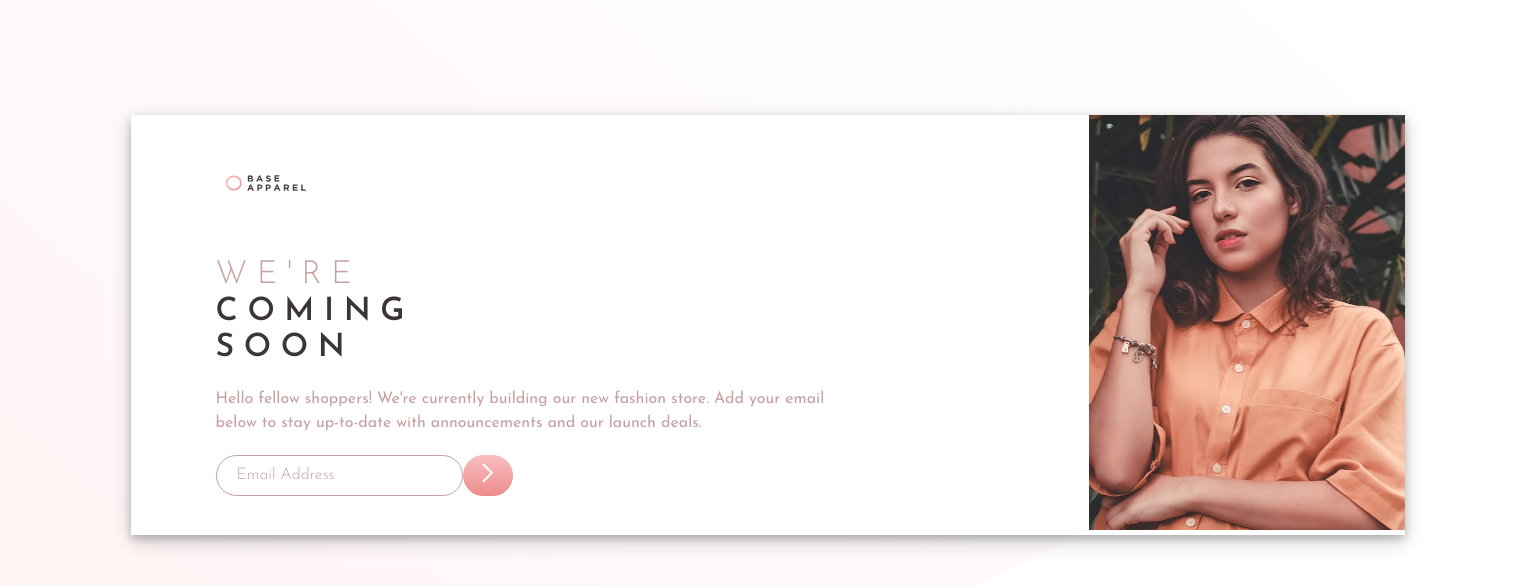
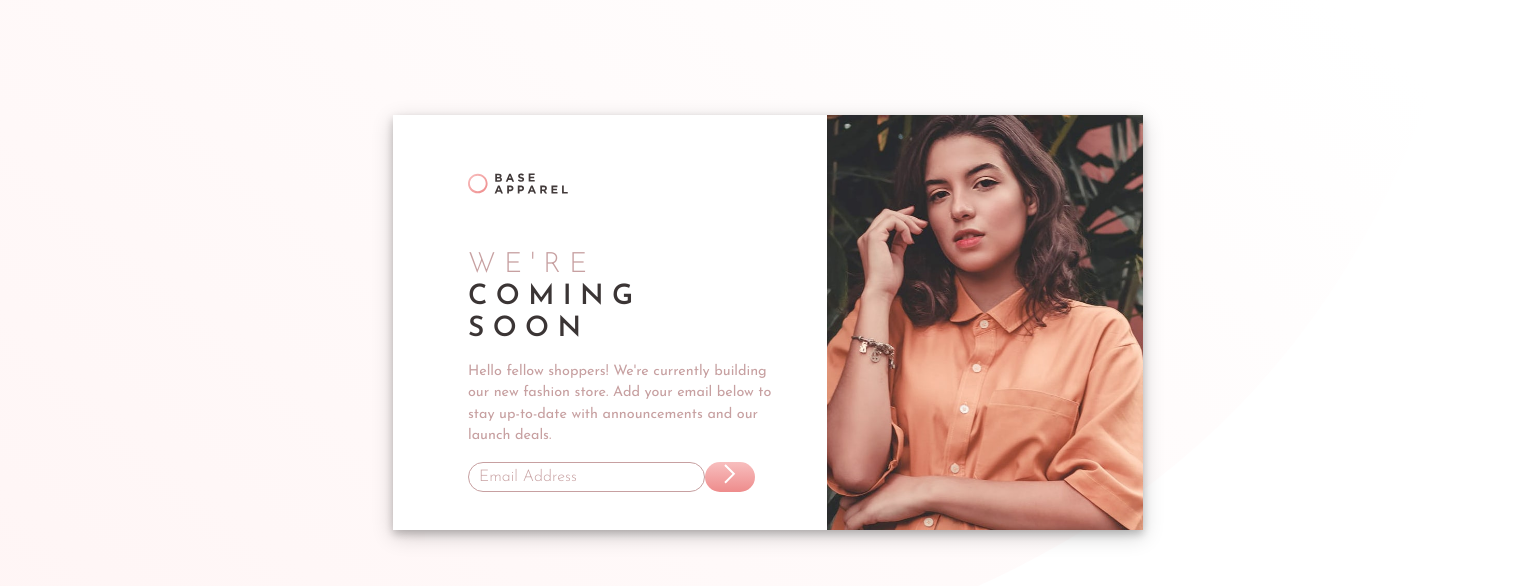
Before and after one commit to alana-nanz/coming-soon, a plain HTML site: page index.html in a window 1536 px wide. Drawn offline with Linux system fonts and the light colour scheme; a script that the page names is missing.

Commit message:
Adjusted width and margin of desktop elements

```diff
--- a/css/styles.css
+++ b/css/styles.css
@@ -69,7 +69,7 @@ input[type=text] {
   border-radius: 50px;
   font-weight: 300;
   width: 225px;
-  padding: 10px 0 10px 20px;
+  padding: 5px 0 5px 10px;
 }
 
 button {
@@ -98,21 +98,26 @@ button {
     display: inline;
   }
 
+  .hero-container {
+    height: 415px;
+  }
+
   .logo-desktop {
-    margin: 10px;
-    padding: 20px 0 40px 0;
+    margin: 0;
+    padding: 20px 0 50px 0;
   }
 
   .logo-image-desktop {
-    width: 80px;
+    width: 100px;
     padding: 0;
     margin: 0;
   }
 
   .container {
-    width: 83%;
+    width: 750px;
+    height: 415px;
     box-shadow: 0 4px 8px 0 rgba(0, 0, 0, 0.2), 0 6px 20px 0 rgba(0, 0, 0, 0.19);
-    margin: 115px 70px;
+    margin: 115px 0;
     background-color: white;
     display: flex;
     flex-direction: row-reverse;
@@ -128,25 +133,30 @@ button {
   }
 
   main {
-    display: 415px;
     display: flex;
     flex-direction: column;
     justify-content: center;
     align-items: flex-start;
-    padding-left: 85px;
+    padding-left: 75px;
   }
 
   h1, p {
     text-align: left;
-    padding: 10px 0;
-    margin: 0;
+    padding: 0;
+    margin: 0 0 15px 0;
   }
 
   h1 {
-    font-size: 2em;
+    font-size: 1.75em;
+  }
+
+  p {
+    width: 85%;
+    font-size: 0.9em;
   }
 
   .form {
-    padding: 10px 0;
+    padding: 0;
+    margin: 0;
   }
 }
```
